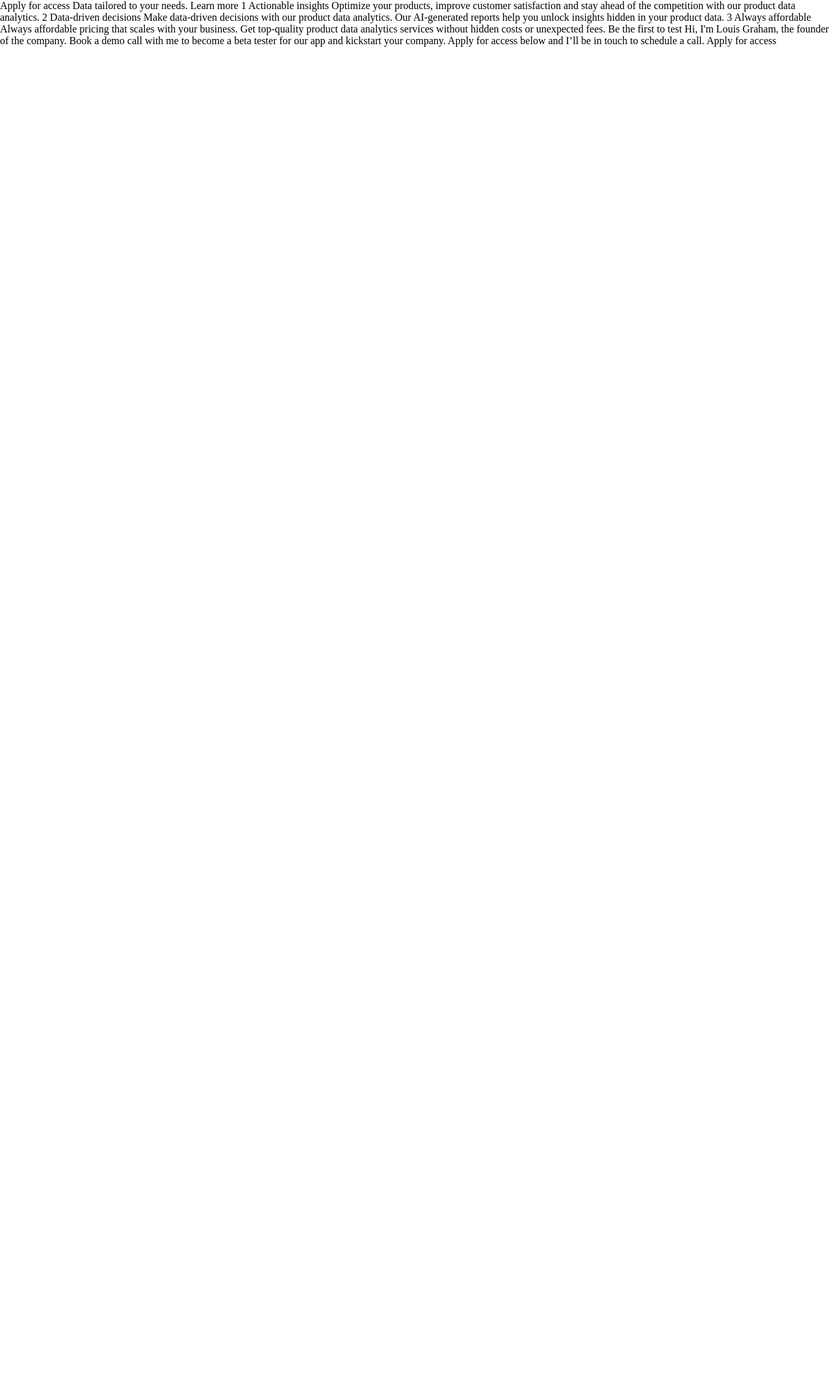
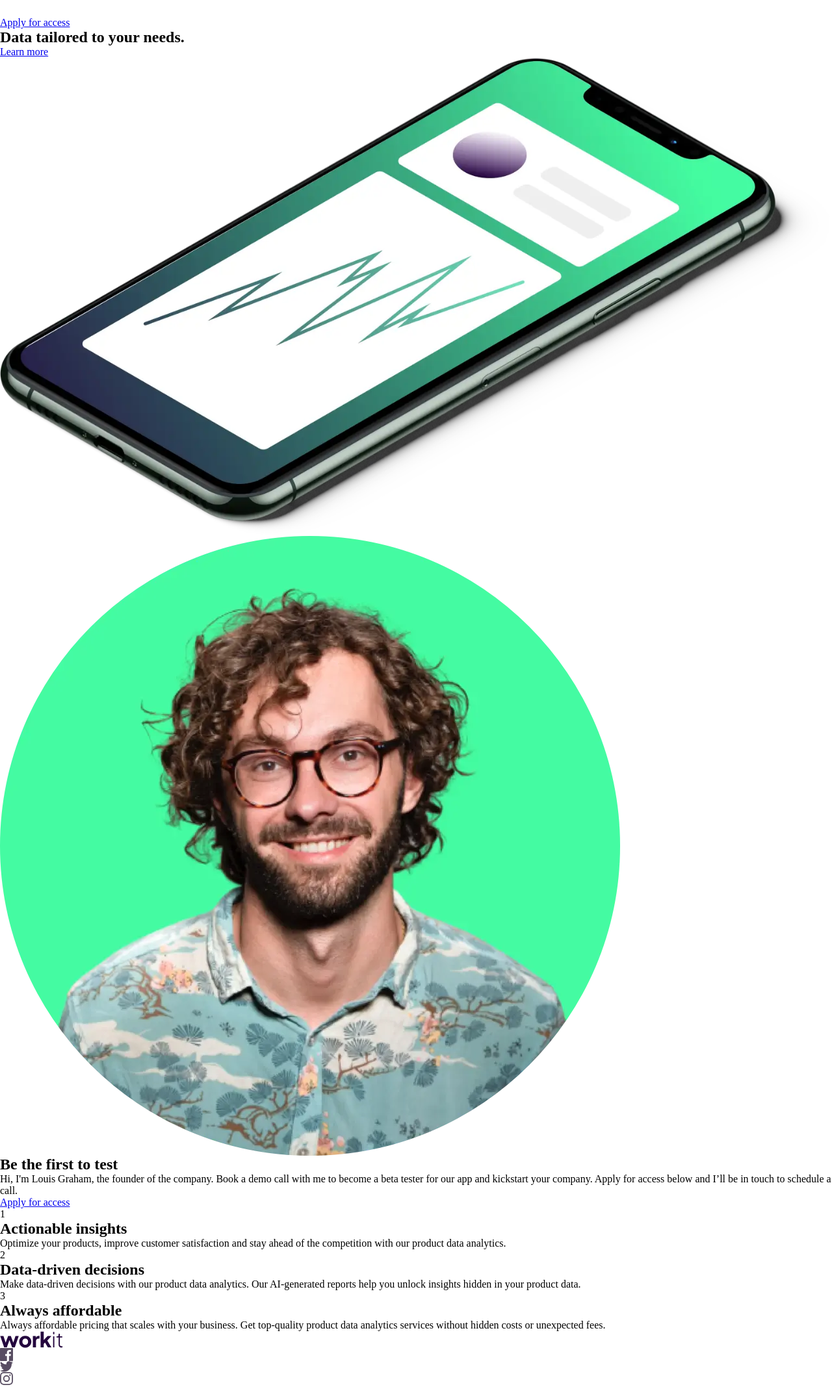
Before and after one commit to codecove01-netizen/Workit-Landing-Page, a plain HTML site: page index.html in a window 1280 px wide. Shown: the whole page at 65% size. Before the commit the page ends 800 px from the top, so only its background shows below. Drawn offline with Linux system fonts and the light colour scheme.

Commit message:
feat: create semantic HTML structure

```diff
--- a/index.html
+++ b/index.html
@@ -16,29 +16,79 @@
   <link rel="preconnect" href="https://fonts.gstatic.com" crossorigin>
   <link href="https://fonts.googleapis.com/css2?family=Fraunces:wght@400&family=Manrope:wght@400&display=swap" rel="stylesheet">
 </head>
+
+<!-- Body -->
 <body>
+  <!-- Header -->
+  <header>
+    <nav>
+      <a href="#" aria-label="Workit home">
+        <img src="./images/logo-light.svg" alt="">
+      </a>
+      <a href="#">Apply for access</a>
+    </nav>
+  </header>
+
+  <!-- Main Container -->
   <main>
-    <p>Apply for access
-      Data tailored to your needs.
-      Learn more
-      1
-      Actionable insights
-      Optimize your products, improve customer satisfaction and stay ahead of the competition
-      with our product data analytics.
-      2
-      Data-driven decisions
-      Make data-driven decisions with our product data analytics. Our AI-generated reports help
-      you unlock insights hidden in your product data.
-      3
-      Always affordable
-      Always affordable pricing that scales with your business. Get top-quality product data
-      analytics services without hidden costs or unexpected fees.
-      Be the first to test
-      Hi, I'm Louis Graham, the founder of the company. Book a demo call with me to become a
-      beta tester for our app and kickstart your company. Apply for access below and I’ll be
-      in touch to schedule a call.
-      Apply for access
-    </p>
+
+    <!-- Hero Section -->
+    <section class="hero">
+      <h1>Data tailored to your needs.</h1>
+      <a href="#">Learn more</a>
+    </section>
+
+    <!-- Hero Image -->
+    <div class="hero-image">
+      <img src="./images/image-hero.webp" alt="">
+    </div>
+
+    <!-- Founder Section -->
+    <section class="founder-section">
+      <div class="founder-image">
+        <img src="./images/image-founder.webp" alt="Louis Graham">
+      </div>
+      <div class="founder-content">
+        <h2>Be the first to test</h2>
+        <p>Hi, I'm Louis Graham, the founder of the company. Book a demo call with me to become a
+          beta tester for our app and kickstart your company. Apply for access below and I’ll be
+          in touch to schedule a call.
+        </p>
+        <a href="#">Apply for access</a>
+      </div>
+    </section>
+
+    <!-- Features Section -->
+    <section class="features" aria-label="Why choose Workit">
+      <article class="feature">
+        <span class="feature-number">1</span>
+        <h2>Actionable insights</h2>
+        <p>Optimize your products, improve customer satisfaction and stay ahead of the competition
+          with our product data analytics.</p>
+      </article>
+      <article class="feature">
+        <span class="feature-number">2</span>
+        <h2>Data-driven decisions</h2>
+        <p>Make data-driven decisions with our product data analytics. Our AI-generated reports help
+          you unlock insights hidden in your product data.</p>
+      </article>
+      <article class="feature">
+        <span class="feature-number">3</span>
+        <h2>Always affordable</h2>
+        <p>Always affordable pricing that scales with your business. Get top-quality product data
+          analytics services without hidden costs or unexpected fees.</p>
+      </article>
+    </section>
   </main>
+
+  <!-- Footer -->
+  <footer>
+    <a href="#"><img src="./images/logo-dark.svg" alt=""></a>
+    <ul>
+      <li><a href="#" aria-label="Facebook"><img src="./images/icon-facebook.svg" alt=""></a></li>
+      <li><a href="#" aria-label="Twitter"><img src="./images/icon-twitter.svg" alt=""></a></li>
+      <li><a href="#" aria-label="Instagram"><img src="./images/icon-instagram.svg" alt=""></a></li>
+    </ul>
+  </footer>
 </body>
 </html>
```
